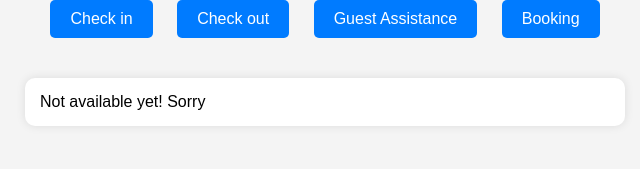
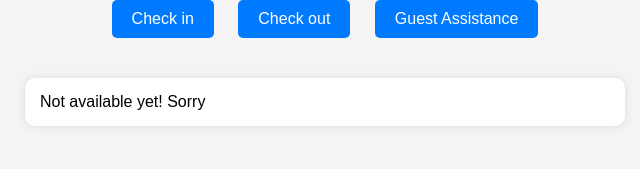
Before and after one commit to LangSage/LangSage.github.io, a plain HTML site: page booking.html in a window 1280 px wide. Shown: the whole page, without its empty margins (315-955 px from the left). Drawn offline with Linux system fonts and the light colour scheme.

Commit message:
booking is removed

```diff
--- a/booking.html
+++ b/booking.html
@@ -66,7 +66,7 @@
   <button onclick="window.location.href='index.html'">Check in</button>
     <button onclick="window.location.href='checkout.html'">Check out</button>
        <button onclick="window.location.href='guest_assistance.html'">Guest Assistance</button> <!-- New button added -->
-       <button onclick="window.location.href='booking.html'">Booking</button>
+
 </div>
 
 <div class="container">
```
Also changed, not shown: checkout.html (+1 -1 lines), guest_assistance.html (+1 -1 lines), index.html (+1 -1 lines).
